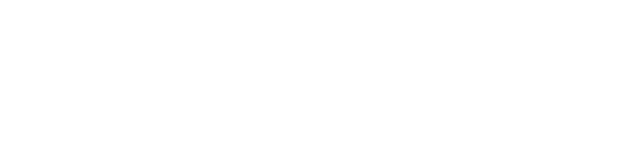
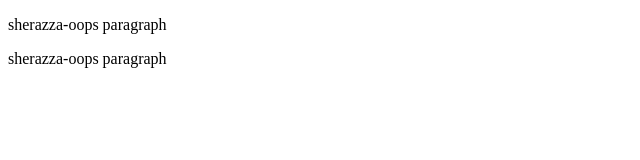
Before and after one commit to alex197925/sharezza-oops, a plain HTML site: page index.html in a window 1280 px wide. Shown: the whole page, without its empty margins (0-640 px from the left). Drawn offline with Linux system fonts and the light colour scheme.

Commit message:
tow ne paragraphs

```diff
--- a/index.html
+++ b/index.html
@@ -8,6 +8,8 @@
 </head>
 
 <body>
+	<p>sherazza-oops paragraph</p>
+	<p>sherazza-oops paragraph</p>
 
 </body>
 
```
